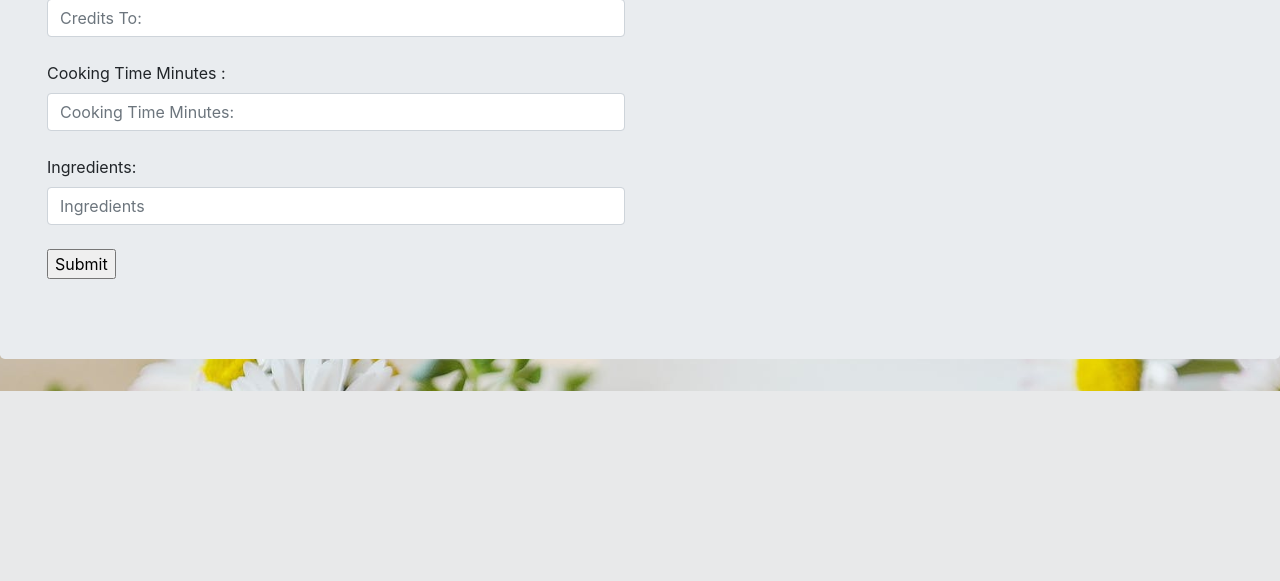
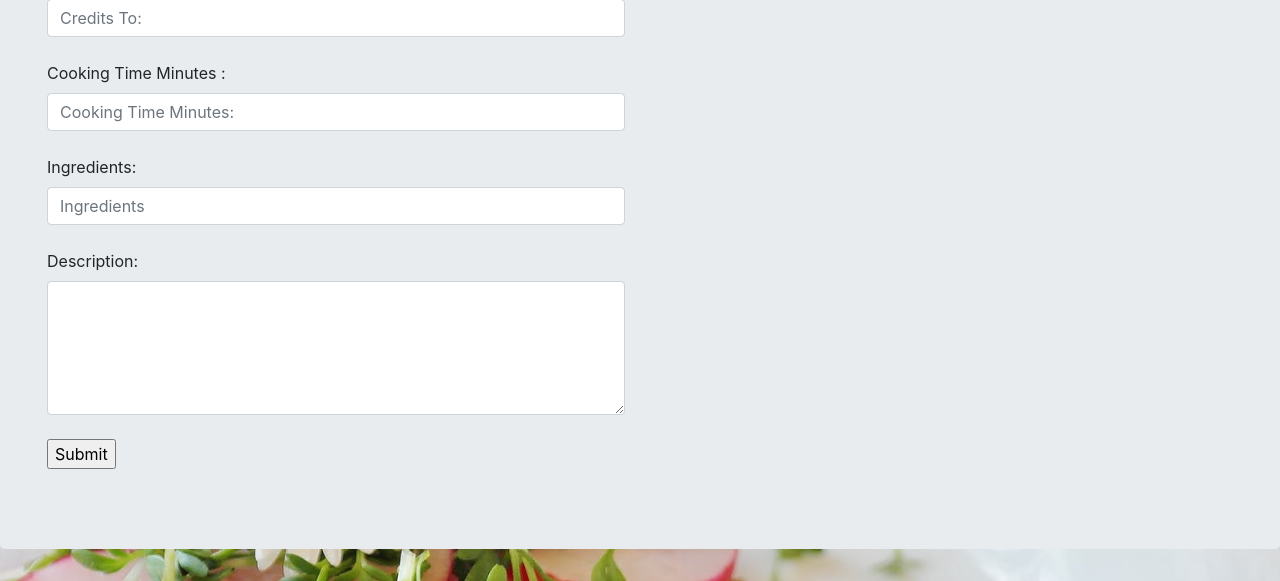
Before and after one commit to flo0909/flaskapp-project, a Flask app: page /add in a window 1280 px wide. Shown: the part 623-1204 px from the top of the page. Before the commit the page ends 1014 px from the top, so only its background shows below. Run offline with Flask 2, Linux system fonts and the light colour scheme; some libraries are stand-ins or nearby versions.

Commit message:
Description category added

```diff
--- a/app.py
+++ b/app.py
@@ -30,6 +30,7 @@ def add():
         Credits_to = request.form['Credits_to']
         Cooking_time_minutes = request.form['Cooking_time_minutes']
         Ingredients = request.form['Ingredients']
+        Description = request.form['Description']
         user.insert_one(
             {
                 'Recipe_name': Recipe_name ,
@@ -41,7 +42,8 @@ def add():
                     'Credits_to': Credits_to ,
                 },
                 'Cooking_time_minutes': int(Cooking_time_minutes),
-                'Ingredients': [Ingredients]
+                'Ingredients': [Ingredients],
+                'Description': Description
                 }
                 )
         return redirect(url_for('find'))
@@ -73,6 +75,7 @@ def update(name):
     u_credits_to=''
     Ingredients=''
     u_cooking_time_minutes=''
+    u_description=''
 
     if request.method == 'POST':
         Recipe_name = request.form['u_recipe']
@@ -82,8 +85,8 @@ def update(name):
         Portions_served = request.form['u_portions_served']
         Credits_to = request.form['u_credits_to']
         Cooking_time_minutes = request.form['u_cooking_time_minutes']
-
         Ingredients = request.form['u_ingr']
+        Description = request.form['u_description']
 
         user.update({'Recipe_name':name } , {'$set':{'Recipe_name': Recipe_name}})
         user.update({'Recipe_name':name } , {'$set':{'Details':{ 'Suitable_for': Suitable_for } }})
@@ -92,10 +95,10 @@ def update(name):
         user.update({'Recipe_name':name } , {'$set':{'Details':{ 'Portions_served': Portions_served } }})
         user.update({'Recipe_name':name } , {'$set':{'Details':{ 'Credits_to': Credits_to } }})
         user.update({'Recipe_name':name } , {'$set':{ 'Cooking_time_minutes': Cooking_time_minutes }})
-
-        user.update({ 'Recipe_name':Recipe_name} , {'$set':{'Ingredients': [Ingredients]}})
+        user.update({'Recipe_name':name } , {'$set':{'Ingredients': [Ingredients]}})
+        user.update({'Recipe_name':name } , {'$set':{'Description': Description}})
         return redirect(url_for('find'))
-    return render_template('update.html', u_credits_to=u_credits_to , u_cooking_time_minutes=u_cooking_time_minutes,u_portions_served=u_portions_served ,u_allergens=u_allergens  , u_servesas=u_servesas , u_suitablefor=u_suitablefor  ,u_recipe=u_recipe, name=name, Recipe_name=Recipe_name, user=user, user4=user4, Ingredients=Ingredients,u_ingr=u_ingr )
+    return render_template('update.html', u_description=u_description, u_credits_to=u_credits_to , u_cooking_time_minutes=u_cooking_time_minutes,u_portions_served=u_portions_served ,u_allergens=u_allergens  , u_servesas=u_servesas , u_suitablefor=u_suitablefor  ,u_recipe=u_recipe, name=name, Recipe_name=Recipe_name, user=user, user4=user4, Ingredients=Ingredients,u_ingr=u_ingr )
 
 
 @app.route('/results/')
--- a/templates/add.html
+++ b/templates/add.html
@@ -27,6 +27,9 @@
                <label for="formGroupExampleInput">Ingredients:</label>
                <input type="text" name="Ingredients" class="form-control" id="formGroupExampleInput" placeholder="Ingredients">
                <br>
+               <label for="exampleFormControlTextarea1">Description:</label>
+               <textarea class="form-control" name="Description" id="exampleFormControlTextarea1" rows="5"></textarea>
+               <br>
                <input type="submit">
             </div>
   </div>
--- a/templates/recipe.html
+++ b/templates/recipe.html
@@ -13,6 +13,7 @@
     <h2>Credits To : {{user.find_one({"Recipe_name":name }).Details.Credits_to}}</h2>
     <h2>Cooking Time Minutes : {{user.find_one({"Recipe_name":name }).Cooking_time_minutes}}</h2>
     <h2>Ingredients:{{user.find_one({"Recipe_name":name }).Ingredients[0]}}</h2>
+    <h2>Description : {{user.find_one({"Recipe_name":name }).Description}}</h2>
 <a  class="btn recipe" action="{{user4}}" href="find"><h1>Delete</h1></a>
 
 </div>
--- a/templates/results.html
+++ b/templates/results.html
@@ -5,7 +5,7 @@
     <br>
     <br>
     <h1>{{name}}</h1>
-    <h2>Recipe_name: {{user.find_one({"Recipe_name":name }).Recipe_name}}</h2>
+    <h2>Recipe Name: {{user.find_one({"Recipe_name":name }).Recipe_name}}</h2>
     <h2>Suitable For: {{user.find_one({"Recipe_name":name }).Details.Suitable_for}}</h2>
     <h2>Serves As: {{user.find_one({"Recipe_name":name }).Details.Serves_as}}</h2>
     <h2>Allergens: {{user.find_one({"Recipe_name":name }).Details.Allergens}}</h2>
@@ -13,6 +13,7 @@
     <h2>Credits To: {{user.find_one({"Recipe_name":name }).Details.Credits_to}}</h2>
     <h2>Cooking Time Minutes : {{user.find_one({"Recipe_name":name }).Cooking_time_minutes}}</h2>
     <h2>Ingredients: {{user.find_one({"Recipe_name":name }).Ingredients[0]}}</h2>
+    <h2>Description : {{user.find_one({"Recipe_name":name }).Description}}</h2>
 
     <a  class="btn updt"  href="/update/{{user.find_one({'Recipe_name':name }).Recipe_name}}"><h2>Update</h2></a>
     <a  class="btn delete" id="delete" href="/recipe/{{user.find_one({'Recipe_name':name }).Recipe_name}}"><h2>Delete</h2></a>
--- a/templates/sort.html
+++ b/templates/sort.html
@@ -14,6 +14,7 @@
 <h4><strong>Credits To: </strong>{{user.Details.Credits_to}}</h4>
 <h4><strong>Cooking Time Minutes: </strong>{{user.Cooking_time_minutes}}</h4>
 <h4><strong>Ingredients: </strong>{{user.Ingredients[0]}}</h4>
+<h4><strong>Description: </strong>{{user.Description}}</h4>
 {% endfor %}
 </div>
 
```
Also changed, not shown: templates/update.html (+5 -2 lines).
